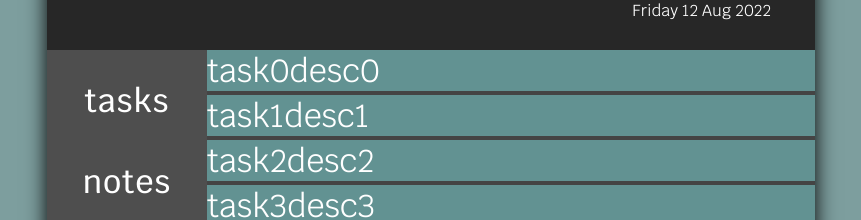
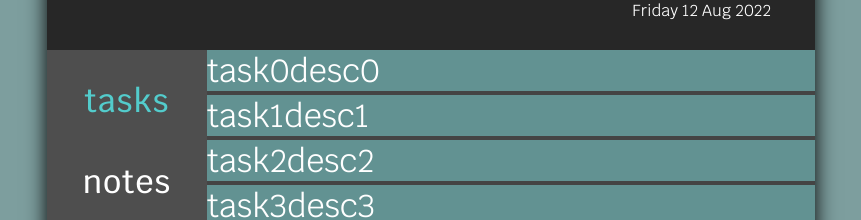
Before and after one commit to imranradzi/to-do-list, a website built with webpack: page dist/index.html in a window 1280 px wide. Both pictures are taken after a click on the element "tasks". Shown: the part 130-350 px from the top of the page, without its empty margins (209-1070 px from the left). Built offline with nearby package versions, Linux system fonts and the light colour scheme.

Commit message:
modified sidebuttons to highlight when clicked

```diff
--- a/src/modules/sidebar.js
+++ b/src/modules/sidebar.js
@@ -7,7 +7,17 @@
   const div = document.createElement('div');
   div.textContent = name;
   div.setAttribute('id', name);
-  div.addEventListener('click', func);
+  div.addEventListener('click', (e) => {
+    func();
+    if (e.target == div) {
+      for (const btn of sideBtnArr) {
+        if (btn != div) {
+          btn.classList.remove('sidebar-clicked');
+        }
+      }
+      div.classList.add('sidebar-clicked');
+    };
+  });
   return div;
 }
 
--- a/src/styles/sidebar.css
+++ b/src/styles/sidebar.css
@@ -18,3 +18,7 @@
   color: rgb(155, 194, 194);
   background-color: rgb(131, 131, 131);
 }
+
+.sidebar-clicked {
+  color: rgb(83, 204, 204);
+}
```
Also changed, not shown: dist/main.js.
